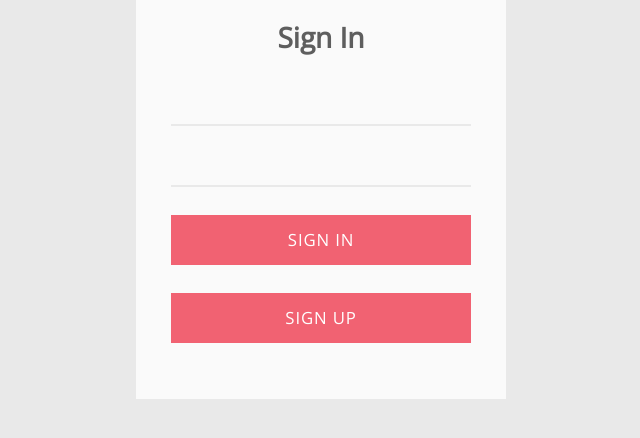
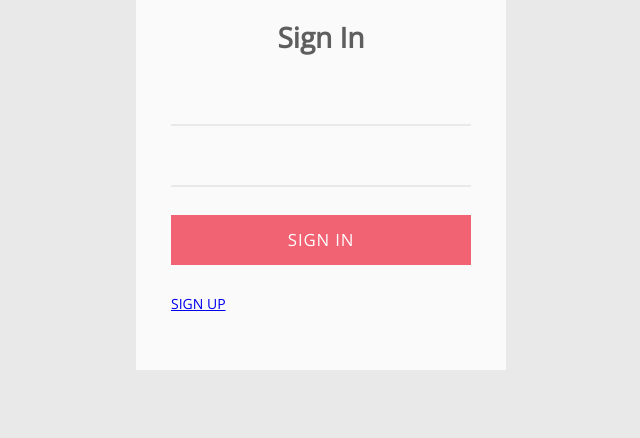
Before and after one commit to Aqite93/otsukai, a Django app: page /accounts/login/ in a window 1280 px wide. Shown: the part 43-481 px from the top of the page, without its empty margins (319-959 px from the left). Run offline with Django 3.2, Linux system fonts and the light colour scheme; parts of the project's set-up code (start-up, migrations or seed data) failed here and were passed over; some libraries are stand-ins or nearby versions.

Commit message:
add signup link

```diff
--- a/accounts/templates/registration/login.html
+++ b/accounts/templates/registration/login.html
@@ -30,7 +30,8 @@
                 <input type="submit" class="button" title="Sign In" value="Sign In" name="_signin"></input>
             </div>
             <div class="button-panel">
-                <input type="submit" class="button" title="Sing Up" value="Sign Up" name="_signup"></input>
+                <!-- <input type="submit" class="button" title="Sing Up" value="Sign Up" name="_signup"></input> -->
+                <a href="{% url 'accounts:signup' %}">SIGN UP</a>
             </div>
         </form>
         <div class="form-footer">
--- a/accounts/views.py
+++ b/accounts/views.py
@@ -31,9 +31,6 @@ class LoginView(View):
             })
 
         return redirect(reverse('errand:index'))
-        # elif '_singup' in request.POST:
-        #     print('--- pushed sing up button! ---')
-        #     return redirect(reverse('accounts:singup'))
 
 
 class SignUp(CreateView):
```
